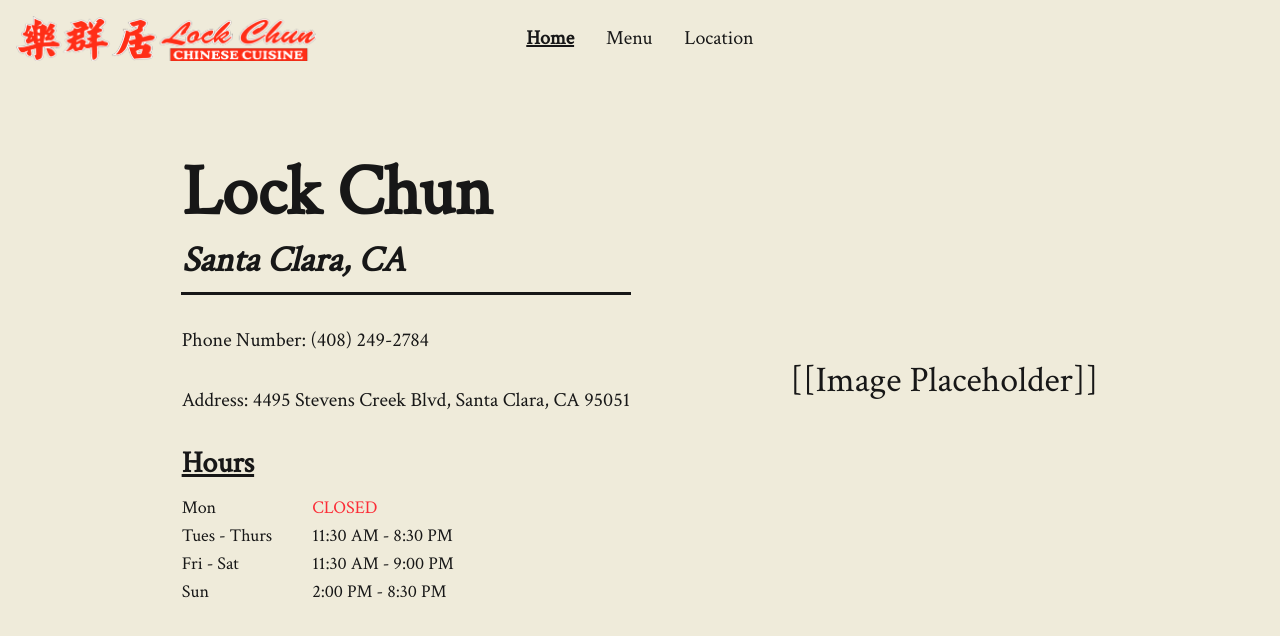
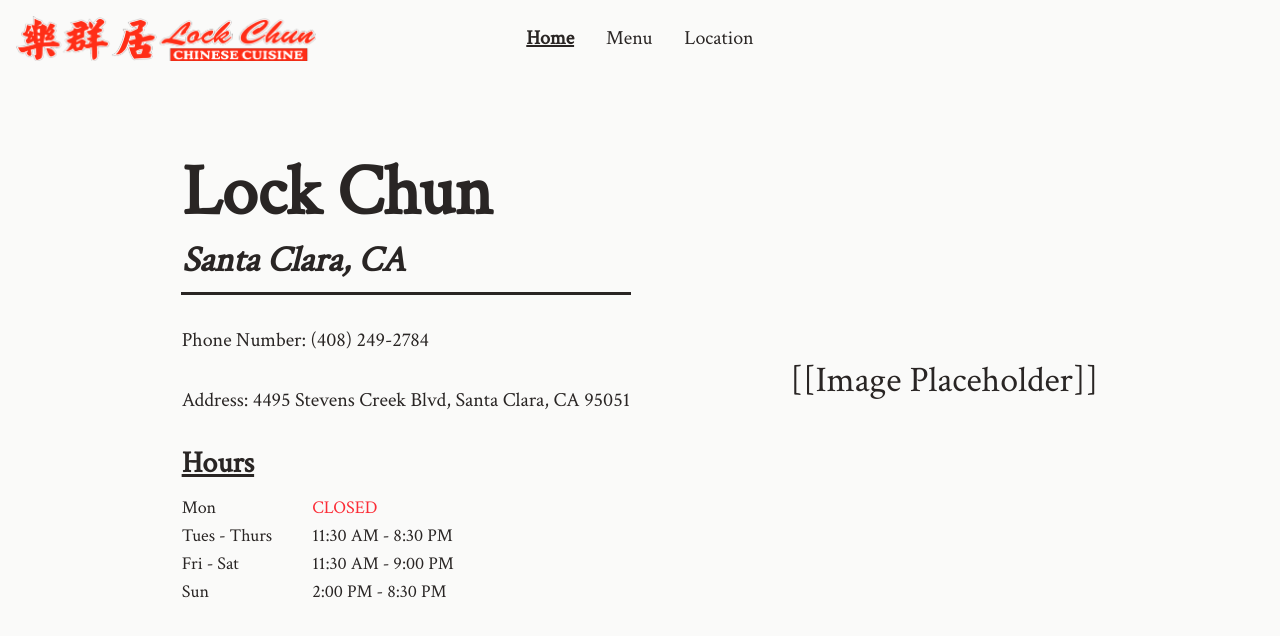
Before and after one commit to Lock-Chun/lock-chun-next, a Next.js app: page / in a window 1280 px wide. Shown: the top 636 px of the page. Built offline with nearby package versions, Linux system fonts and the light colour scheme.

Commit message:
Color theme change

```diff
--- a/src/app/globals.css
+++ b/src/app/globals.css
@@ -1,9 +1,9 @@
 @import "tailwindcss";
 
 :root {
-  --background: #efebda;
-  --foreground: #171717;
-  --mobileNavbarSelected: #868479;
+  --background: #fafaf9;
+  --foreground: #292524;
+  --mobileNavbarSelected: #676463;
 }
 
 body {
```
